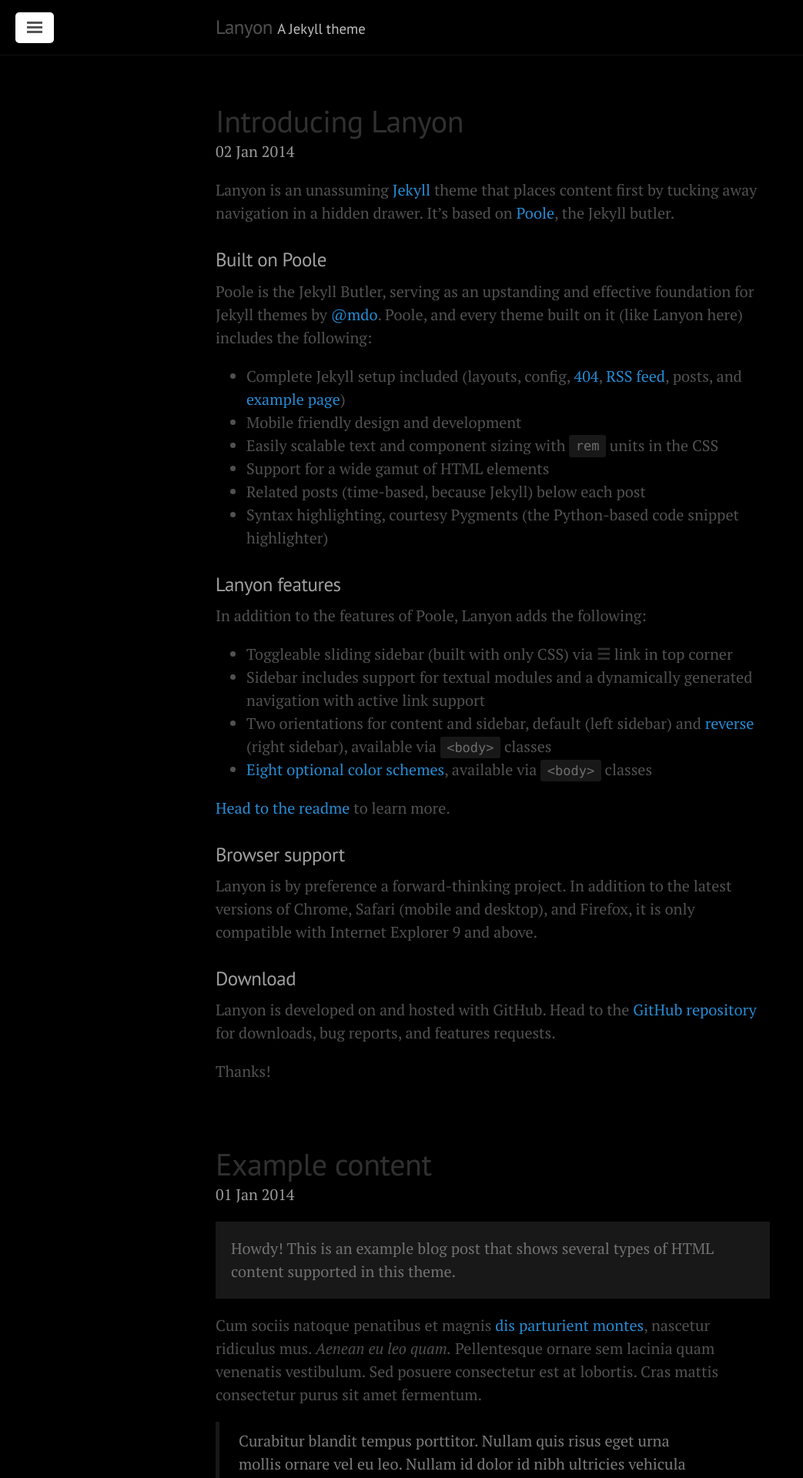
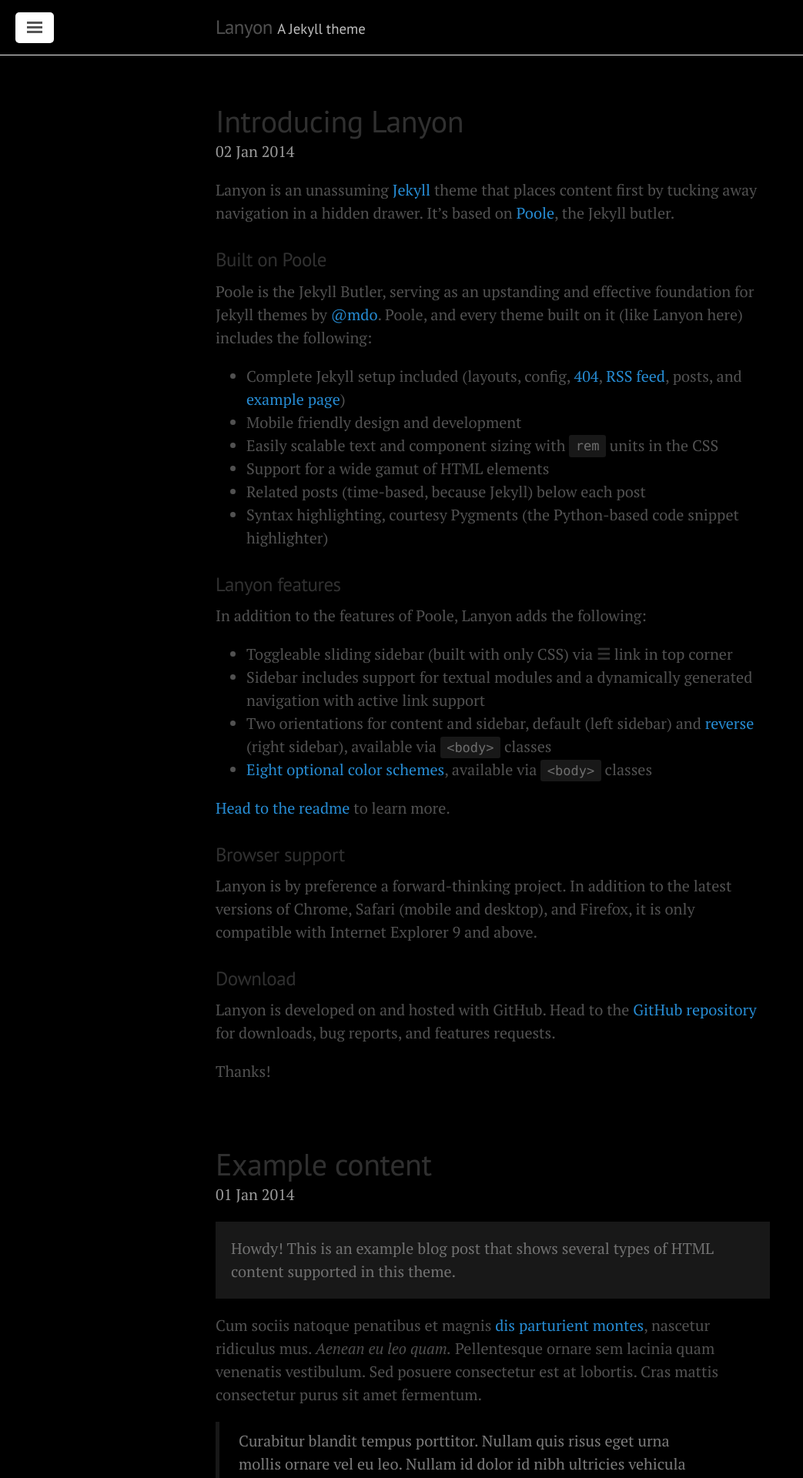
Before and after one commit to iankeane/keanegit.github.io, a Jekyll site: the page built from index.html, in a window 1280 px wide. Shown: the top 1920 px of the page at 77% size, without its empty margins (0-1043 px from the left). Built offline with Jekyll 4.4.1, drawn with Linux system fonts in a browser that asks for light colours; the list of posts is cut into pages by our own code.

Commit message:
not sure what's changed

```diff
--- a/public/css/lanyon.css
+++ b/public/css/lanyon.css
@@ -47,7 +47,7 @@
 h1, h2, h3, h4, h5, h6 {
   font-family: "PT Sans", Helvetica, Arial, sans-serif;
   font-weight: 400;
-  color: #a0a0a0;
+  color: #313131;
   letter-spacing: -.025rem;
 }
 
@@ -98,7 +98,7 @@
   padding-top:    1rem;
   padding-bottom: 1rem;
   margin-bottom: 3rem;
-  border-bottom: 1px solid #111;
+  border-bottom: 1px solid #eee;
 }
 .masthead-title {
   margin-top: 0;
```
